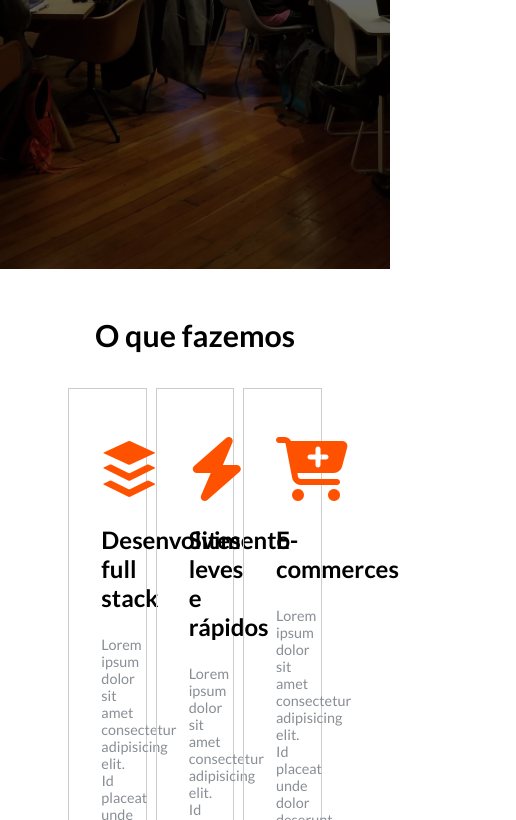
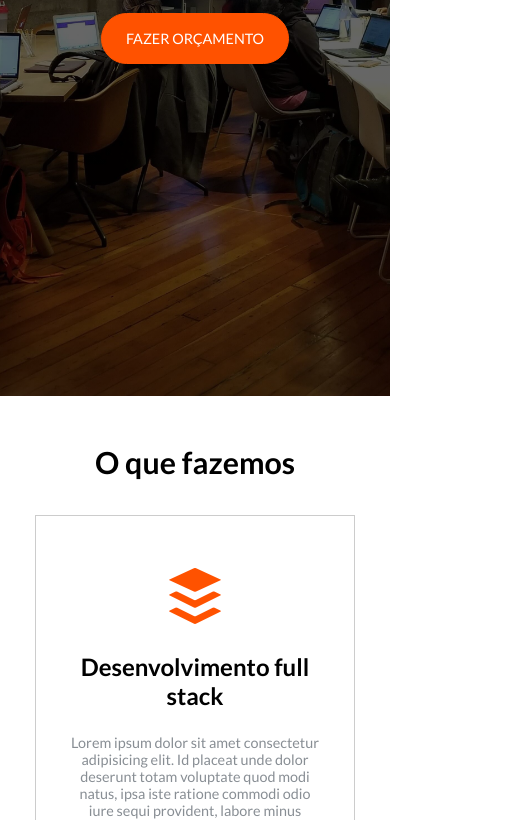
Before and after one commit to Fernandosantos0/projeto-agency, a plain HTML site: page index.html in a window 390 px wide. Shown: the part 448-1268 px from the top of the page, 516 px wide, since content can reach past the window. Drawn offline with Linux system fonts and the light colour scheme.

Commit message:
Adicionando responsividade

```diff
--- a/sass/_utilities.sass
+++ b/sass/_utilities.sass
@@ -21,6 +21,18 @@
     &:hover
         color: $primary-color
 
+@mixin card-mobile
+    width: 100%
+    height: 200px
+    margin: 0
+    margin-bottom: 2rem
+
+
+// MOBILE
+@mixin mobile
+    @media (max-width: 425px)
+        @content
+
 // PLACEHOLDER SELECTORS
 %title-text-shodow
     text-shadow: 3px 2px $black
@@ -37,6 +49,9 @@
 %card-hover
     .job-card-title, .job-card-cover, .job-card-description
         opacity: 0
+
+        @include mobile
+            opacity: 1
 
     &:hover
        .job-card-title, .job-card-cover, .job-card-description
--- a/sass/estilos.sass
+++ b/sass/estilos.sass
@@ -6,10 +6,17 @@
 @include reset
 
 #main-banner
-    background: linear-gradient(rgba(0, 0, 0, .6), rgba(0, 0, 0, .6)), url('../imgs/office.jpg')
+    background: linear-gradient(rgba(0, 0, 0, 0.6), rgba(0, 0, 0, .6)), url('../imgs/office.jpg')
     height: 85vh
     background-size: cover
     background-position: center
+
+    @include mobile
+        height: 100vh
+
+    nav
+        @include mobile
+            display: none
 
     .nav-container
         display: flex
@@ -21,6 +28,9 @@
         padding: 1.5rem 2rem
         background-color: $black
         z-index: 10
+
+        @include mobile
+            padding: 1em
 
         .brand
             color: $light-color
@@ -46,6 +56,9 @@
             color: white
             display: none
 
+            @include mobile
+                display: block
+
     .title-container
         color: $light-color
         display: flex
@@ -53,6 +66,10 @@
         align-items: center
         justify-content: center
         height: 100%
+
+        @include mobile
+            text-align: center
+            padding: 2rem
 
         h2
             font-size: 2.5rem
@@ -78,12 +95,20 @@
         flex-wrap: wrap
         padding: 2rem
 
+        @include mobile
+            padding: 2em 0
+
         .services-card
             width: 30%
             margin: 1%
             padding: 2rem
             border: 1px solid #ccc
             transition: .3s
+
+            @include mobile
+                width: 100%
+                margin-bottom: 2em
+
 
             i
                 color: $primary-color
@@ -108,12 +133,18 @@
     background-color: $secondary-bg
     padding: 3rem
 
+    @include mobile
+        padding: 2rem
+
     h2
         @extend %section-title
 
     .jobs-list
         display: flex
         padding: 2rem 0
+
+        @include mobile
+            flex-direction: column
 
         .first-job
             width: 30%
@@ -126,10 +157,17 @@
             @extend %center-bg
             @extend %card-hover
 
+            @include mobile
+                @include card-mobile
+
         .other-jobs-container
             display: flex
             flex-wrap: wrap
             width:68%
+
+            @include mobile
+                width: 100%
+                flex-direction: column
 
             .job-card
                 width: 46%
@@ -140,6 +178,9 @@
                 margin-right: 15px
                 @extend %center-bg
                 @extend %card-hover
+
+                @include mobile
+                    @include card-mobile
 
             #job2
                 background-image: url('../imgs/job2.jpg')
@@ -188,19 +229,37 @@ footer
         display: flex
         margin-bottom: 1rem
 
+        @include mobile
+            flex-direction: column
+
     .footer-desc-container, .footer-links-container
         width: 50%
+
+        @include mobile
+            width: 100%
+            margin-bottom: 2em
+            text-align: center
 
     .footer-desc-container
         p
             width: 80%
             line-height: 1.3
 
+            @include mobile
+                width: 100%
+
     .footer-links-container
         display: flex
 
+        @include mobile
+            flex-direction: column
+            margin-top: 2rem
+
         &-list
             padding: 0 1rem
+
+            @include mobile
+                margin-bottom: 2rem
 
             a
                 color: $text-color
@@ -213,5 +272,8 @@ footer
         width: 100%
         margin-top: 3rem
 
+        @include mobile
+            text-align: center
+
         p
             margin-bottom: 1rem
```
Also changed, not shown: css/estilos.css, 1 other file.
